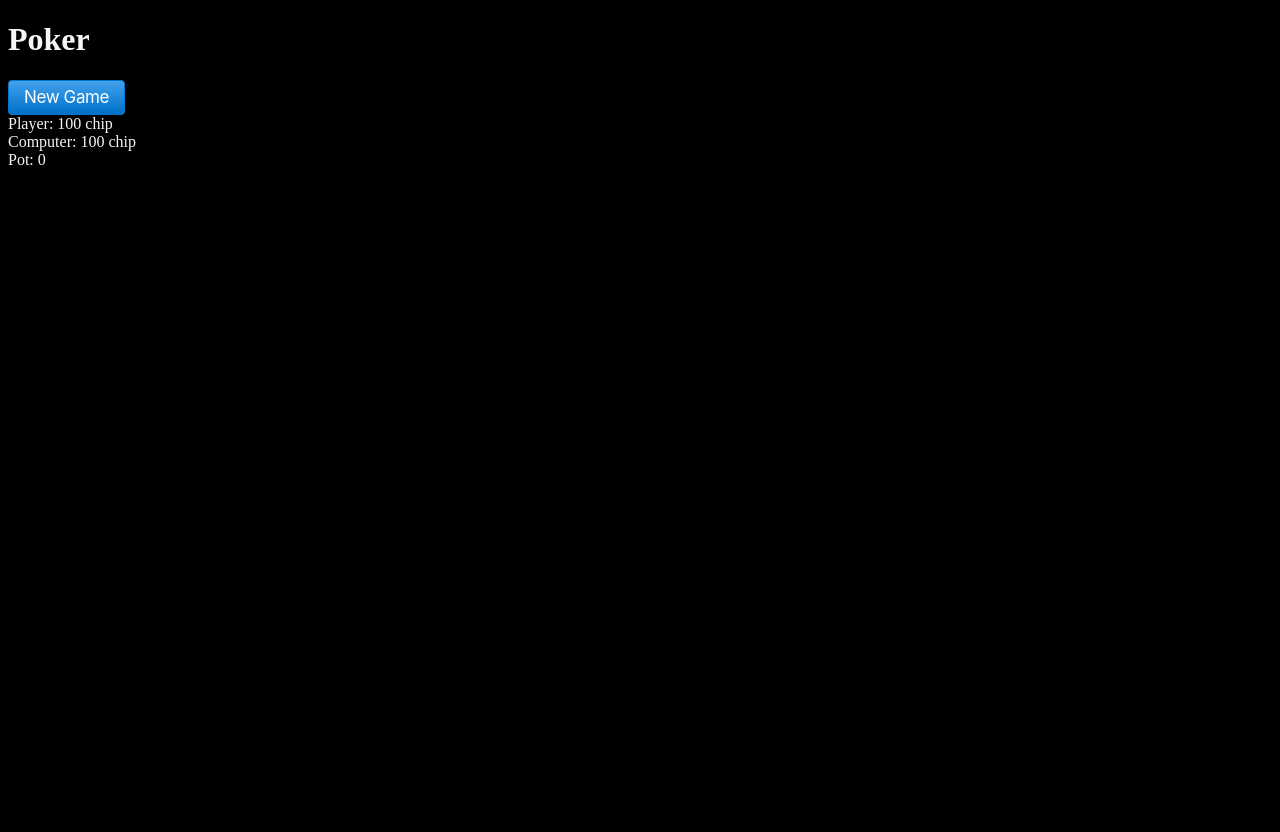
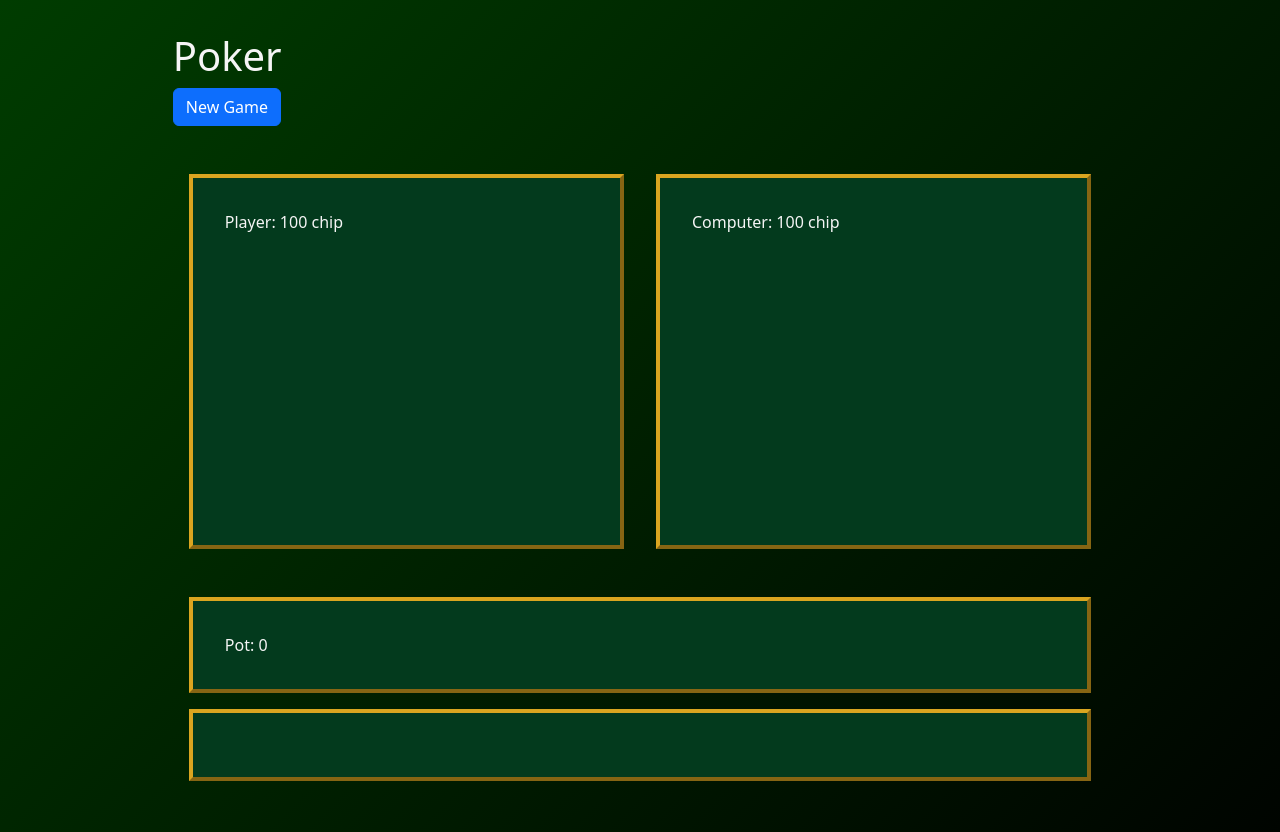
Before and after one commit to meetadele/javascript-poker, a plain HTML site: page index.html in a window 1280 px wide. Before the commit the page ends 800 px from the top, so only its background shows below. Drawn offline with nearby package versions, Linux system fonts and the light colour scheme.

Commit message:
stylessheets

```diff
--- a/index.html
+++ b/index.html
@@ -5,11 +5,24 @@
     <meta http-equiv="X-UA-Compatible" content="IE=edge" />
     <meta name="viewport" content="width=device-width, initial-scale=1.0" />
     <title>Poker</title>
+    <link
+      href="https://cdn.jsdelivr.net/npm/bootstrap@5.3.0-alpha3/dist/css/bootstrap.min.css"
+      rel="stylesheet"
+      integrity="sha384-KK94CHFLLe+nY2dmCWGMq91rCGa5gtU4mk92HdvYe+M/SXH301p5ILy+dN9+nJOZ"
+      crossorigin="anonymous"
+    />
     <link rel="stylesheet" href="./style.css" />
   </head>
   <body>
+    <header class="main-area-container header-container">
       <h1>Poker</h1>
-    <button class="button-15 js-new-game-button">New Game</button>
+      <button class="btn btn-primary js-new-game-button">New Game</button>
+    </header>
+
+    <div class="players-container main-area-container">
+      <div class="player-container container">
+        <section class="js-player-chip-container"></section>
+        <section class="js-player-cards-container"></section>
         <section class="js-bet-area invisible">
           <label for="bet-amount">Bet</label>
           <input
@@ -21,15 +34,29 @@
             max="1"
           />
           <label for="bet-amount" class="js-slider-value"></label>
-      <button class="button-15 js-bet-button">Bet</button>
+          <div
+            class="btn-group"
+            role="group"
+            aria-label="Basic mixed styles example"
+          >
+            <button type="button" class="btn btn-danger js-betpot">Pot</button>
+            <button type="button" class="btn btn-warning js-bet25">25%</button>
+            <button type="button" class="btn btn-success js-bet50">50%</button>
+          </div>
+          <button class="btn btn-warning js-bet-button">Bet</button>
         </section>
-    <section class="js-player-chip-container"></section>
-    <section class="js-player-cards-container"></section>
+      </div>
+
+      <div class="player-container container">
         <section class="js-computer-chip-container"></section>
         <section class="js-computer-cards-container"></section>
         <section class="js-computer-action"></section>
-    <section class="js-pot-container"></section>
-    <section class="js-community-cards"></section>
+      </div>
+    </div>
+
+    <section class="js-pot-container container pot-container"></section>
+
+    <section class="js-community-cards container cc-container"></section>
     <script src="./poker.js"></script>
   </body>
 </html>
--- a/poker.js
+++ b/poker.js
@@ -1,14 +1,17 @@
 const newGameButton = document.querySelector(".js-new-game-button");
 const potContainer = document.querySelector(".js-pot-container");
-const betArea = document.querySelector(".js-bet-area");
-const betSlider = document.querySelector("#bet-amount");
-const betSliderValue = document.querySelector(".js-slider-value");
-const betButton = document.querySelector(".js-bet-button");
 
 const playerCardsContainer = document.querySelector(
   ".js-player-cards-container"
 );
 const playerChipContainer = document.querySelector(".js-player-chip-container");
+const betArea = document.querySelector(".js-bet-area");
+const betSlider = document.querySelector("#bet-amount");
+const betSliderValue = document.querySelector(".js-slider-value");
+const betButton = document.querySelector(".js-bet-button");
+const betPotButton = document.querySelector(".js-betpot");
+const bet25Button = document.querySelector(".js-bet25");
+const bet50Button = document.querySelector(".js-bet50");
 
 const computerCardsContainer = document.querySelector(
   ".js-computer-cards-container"
@@ -87,7 +90,7 @@ function renderCardsInContainer(cards, container) {
   let html = "";
 
   for (let card of cards) {
-    html += `<img src="${card.image}" alt="${card.code}" />`;
+    html += `<img src="${card.image}" alt="${card.code}" class="card-image"/>`;
   }
 
   container.innerHTML = html;
@@ -298,10 +301,31 @@ function bet() {
   computerMoveAfterBet();
 }
 
+function getPlayerPotBet() {
+  let difference = computerBets - playerBets;
+  return Math.min(playerChips, pot + 2 * difference);
+}
+
+function setSliderValue(percentage) {
+  let betSize = null;
+  if (typeof percentage === "number") {
+    betSize = Math.floor((playerChips * percentage) / 100);
+  } else {
+    betSize = getPlayerPotBet();
+  }
+
+  betSlider.value = betSize;
+  render();
+}
+
 newGameButton.addEventListener("click", startGame);
+
 betSlider.addEventListener("change", render);
+betSlider.addEventListener("input", render);
+betPotButton.addEventListener("click", () => setSliderValue());
+bet25Button.addEventListener("click", () => setSliderValue(25));
+bet50Button.addEventListener("click", () => setSliderValue(50));
+
 betButton.addEventListener("click", bet);
-
 initialize();
-
 render();
--- a/style.css
+++ b/style.css
@@ -1,64 +1,68 @@
+html {
+  box-sizing: border-box;
+}
+
+*,
+*::before,
+*::after {
+  box-sizing: inherit;
+}
+
 body {
   background-color: black;
   color: whitesmoke;
-}
-
-img {
-  width: 15%;
+  min-width: 992px;
+  min-height: 100vh;
+  background: linear-gradient(135deg, rgba(0, 60, 0, 1), rgba(0, 4, 0, 1));
 }
 
 .invisible {
   display: none;
 }
 
-/* CSS */
-.button-15 {
-  background-image: linear-gradient(#42a1ec, #0070c9);
-  border: 1px solid #0077cc;
-  border-radius: 4px;
-  box-sizing: border-box;
-  color: #ffffff;
-  cursor: pointer;
-  direction: ltr;
-  display: block;
-  font-family: "SF Pro Text", "SF Pro Icons", "AOS Icons", "Helvetica Neue",
-    Helvetica, Arial, sans-serif;
-  font-size: 17px;
-  font-weight: 400;
-  letter-spacing: -0.022em;
-  line-height: 1.47059;
-  min-width: 30px;
-  overflow: visible;
-  padding: 4px 15px;
-  text-align: center;
-  user-select: none;
-  -webkit-user-select: none;
-  touch-action: manipulation;
-  white-space: nowrap;
+.main-area-container {
+  width: 85vw;
+  min-width: 844px;
+  margin: 2rem auto;
 }
 
-.button-15:disabled {
-  cursor: default;
-  opacity: 0.3;
+.header-container {
+  margin-left: calc(8.5vw + 4rem);
+}
+/* *********************** players ***************** */
+.players-container {
+  display: flex;
+  justify-content: center;
 }
 
-.button-15:hover {
-  background-image: linear-gradient(#51a9ee, #147bcd);
-  border-color: #1482d0;
-  text-decoration: none;
+.container {
+  padding: 2rem;
+  border: 4px outset goldenrod;
+  margin: 1rem;
+  background-color: #033a1d;
 }
 
-.button-15:active {
-  background-image: linear-gradient(#3d94d9, #0067b9);
-  border-color: #006dbc;
-  outline: none;
+.player-container {
+  width: 40%;
+  height: 375px;
 }
 
-.button-15:focus {
-  box-shadow: rgba(131, 192, 253, 0.5) 0 0 0 3px;
-  outline: none;
+.pot-container,
+.cc-container {
+  width: calc(68vw + 2rem);
+  min-width: 708px;
+  margin: 1rem auto;
+}
+
+.cc-container {
+  min-height: calc(174px + 8px + 2 rem);
 }
 
 .bet-slider {
-  width: 65vw;
+  width: 80%;
+  margin: 1rem auto 1rem 0;
 }
+
+.card-image {
+  width: 125px;
+}
```
Lines whose indentation alone changed are shown as unchanged.
